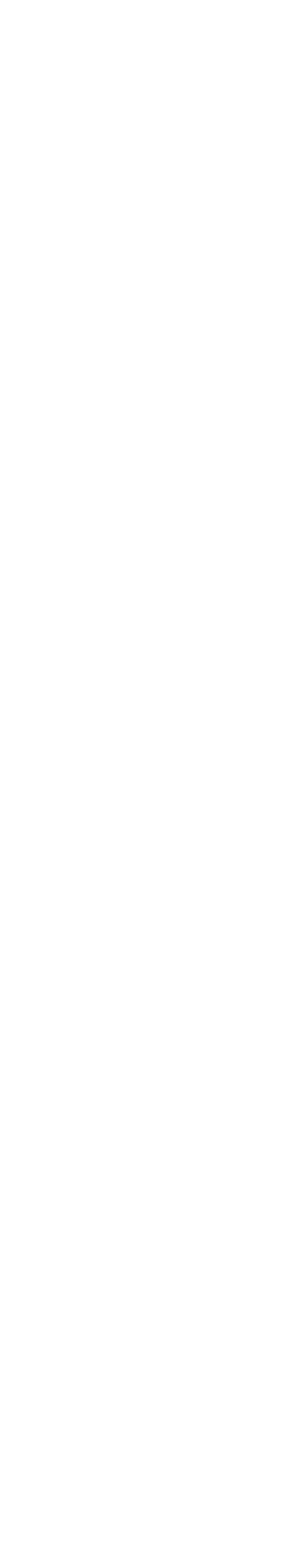
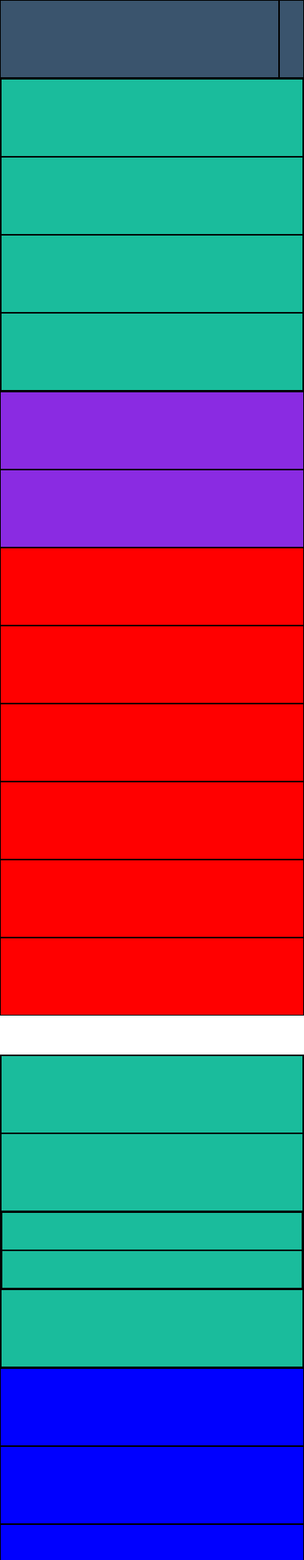
Before and after one commit to ChristopherZito/html-css-bootstrap-freelancer, a plain HTML site: page index.html in a window 390 px wide. Shown: the top 2000 px of the page at 78% size. Before the commit the page ends 844 px from the top, so only its background shows below. Drawn offline with nearby package versions, Linux system fonts and the light colour scheme.

Commit message:
micro struttura con responsive in md e lg

```diff
--- a/css/style.css
+++ b/css/style.css
@@ -0,0 +1,74 @@
+
+/* l'altezza si adatta al contenuto */
+
+.green{
+    background-color: #1abc9c;
+    /* debug */
+    border: black 1px solid;
+}
+
+/* debug */
+.green .row{
+    border: black 1px solid;
+    height: 100px;
+}
+
+header .row div{
+    border: black 1px solid;
+    height: 100px;
+    background-color: #3a546d;
+}
+
+/* main space */
+.title {
+    /* debug */
+    height: 100px;
+    background-color: blueviolet;
+    border: black 1px solid;
+}
+
+.photo div{
+    /* debug */
+    background-color: red;
+    height: 100px;
+    border: black 1px solid;
+}
+.photo{
+    margin-bottom: 50px;
+}
+
+.contact{
+    margin-bottom: 50px;
+}
+.contact .row {
+    background-color: blue;
+    height: 100px;
+    border: black 1px solid;
+}
+
+.testo div{
+    border: black 1px solid;
+}
+
+/* footer */
+
+
+.copyright{
+    background-color: #2c3e50;
+    /* debug */
+    height: 100px;
+}
+.copyright .row {
+    background-color: crimson;
+    height: 100px;
+    border: black 1px solid;
+}
+
+.info .row div{
+    background-color: coral;
+    border: black 1px solid;
+}
+
+.info .row{
+    height: 100px;
+}
--- a/index.html
+++ b/index.html
@@ -12,8 +12,14 @@
 <body>
     <!-- header -->
     <header>
-        <div class="container">
+        <div class="container-fluid">
             <div class="row">
+                <div class="col-11 col-md-7">
+
+                </div>
+                <div class="col-1 col-md-5">
+
+                </div>
 
             </div>
 
@@ -21,7 +27,7 @@
 
     </header>
     <!-- jumbotron -->
-    <div class="container">
+    <div class="container-fluid green">
         <!-- img user -->
         <div class="row">
 
@@ -44,29 +50,47 @@
         <!-- portfolio -->
         <div class="container">
             <!-- title -->
-            <div class="row">
+            <div class="row title">
 
             </div>
-            <div class="row">
+            <div class="row title">
 
             </div>
             <!-- immagini -->
-            <div class="row">
+            <div class="row photo">
+                <div class="col-12 col-md-6 col-lg-4">
 
                 </div>
-            <div class="row">
+
+
+
+                <div class="col-12 col-md-6 col-lg-4">
 
                 </div>
-            <div class="row">
+
+
+
+                <div class="col-12 col-md-6 col-lg-4">
 
                 </div>
-            <div class="row">
+
+
+
+                <div class="col-12 col-md-6 col-lg-4">
 
                 </div>
-            <div class="row">
+
+
+
+                <div class="col-12 col-md-6 col-lg-4">
 
                 </div>
-            <div class="row">
+
+
+
+                <div class="col-12 col-md-6 col-lg-4">
+
+                </div>
 
             </div>
 
@@ -74,29 +98,40 @@
     </main>
 
     <!-- about -->
-    <div class="container">
+    <div class="container-fluid green">
         <!-- title -->
         <div class="row">
+            <div class="col-12">
+
+            </div>
 
         </div>
         <div class="row">
+            <div class="col-12">
+
+            </div>
 
         </div>
         <!-- testo -->
-        <div class="row">
+        <div class="row testo">
+            <div class="col-12 col-md-6">
 
             </div>
-        <div class="row">
+            <div class="col-12 col-md-6">
 
+            </div>
         </div>
         <!-- button download -->
         <div class="row">
+            <div class="col-12">
+
+            </div>
 
         </div>
 
     </div>
     <!-- contact me -->
-    <div class="container">
+    <div class="container contact ">
         <!-- title -->
         <div class="row">
 
@@ -128,22 +163,26 @@
     </div>
     <!-- footer -->
     <footer>
-        <div class="container">
+        <div class="container-fluid info">
             <!-- location -->
             <div class="row">
+                <div class="col-12 col-md-4">
 
                 </div>
                 <!-- aound the web -->
-            <div class="row">
+                <div class="col-12 col-md-4">
 
                 </div>
                 <!-- about freelancer -->
-            <div class="row">
+                <div class="col-12 col-md-4">
+
+                </div>
+
 
             </div>
 
         </div>
-        <div class="container">
+        <div class="container-fluid copyright">
             <!-- copyright -->
             <div class="row">
 
```
Lines whose indentation alone changed are shown as unchanged.
